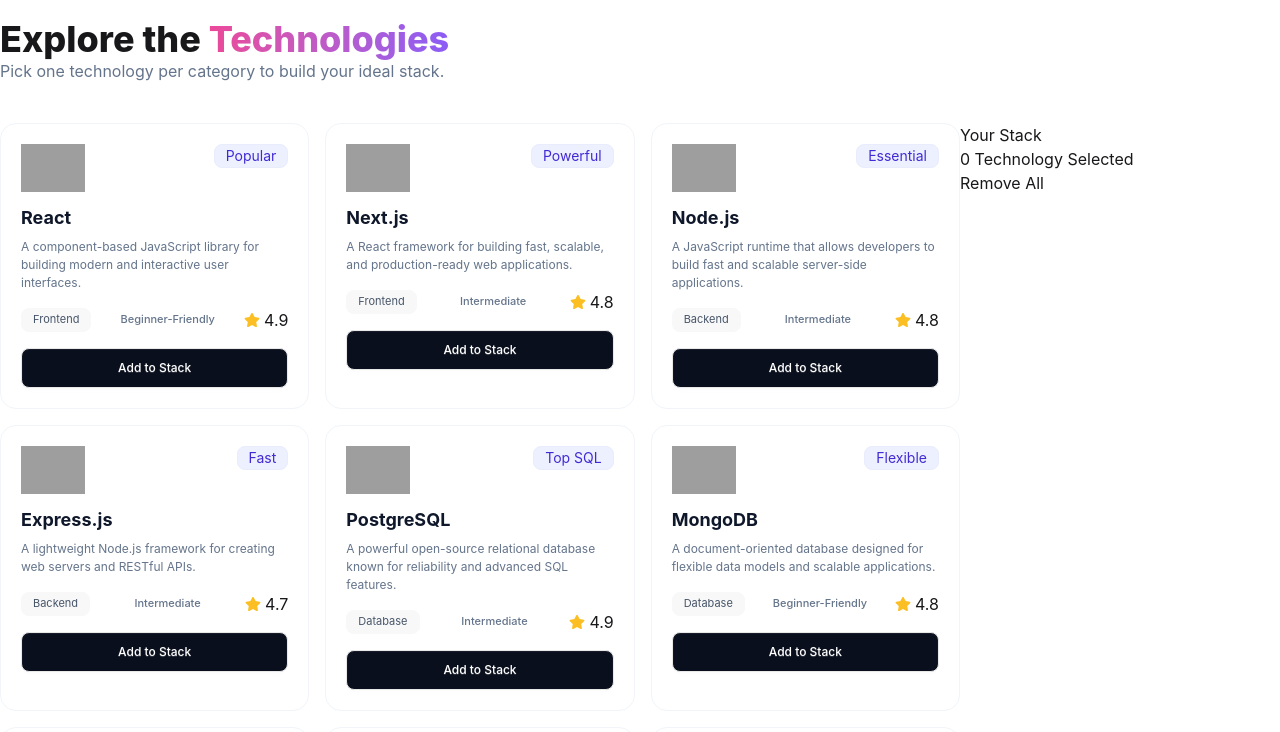
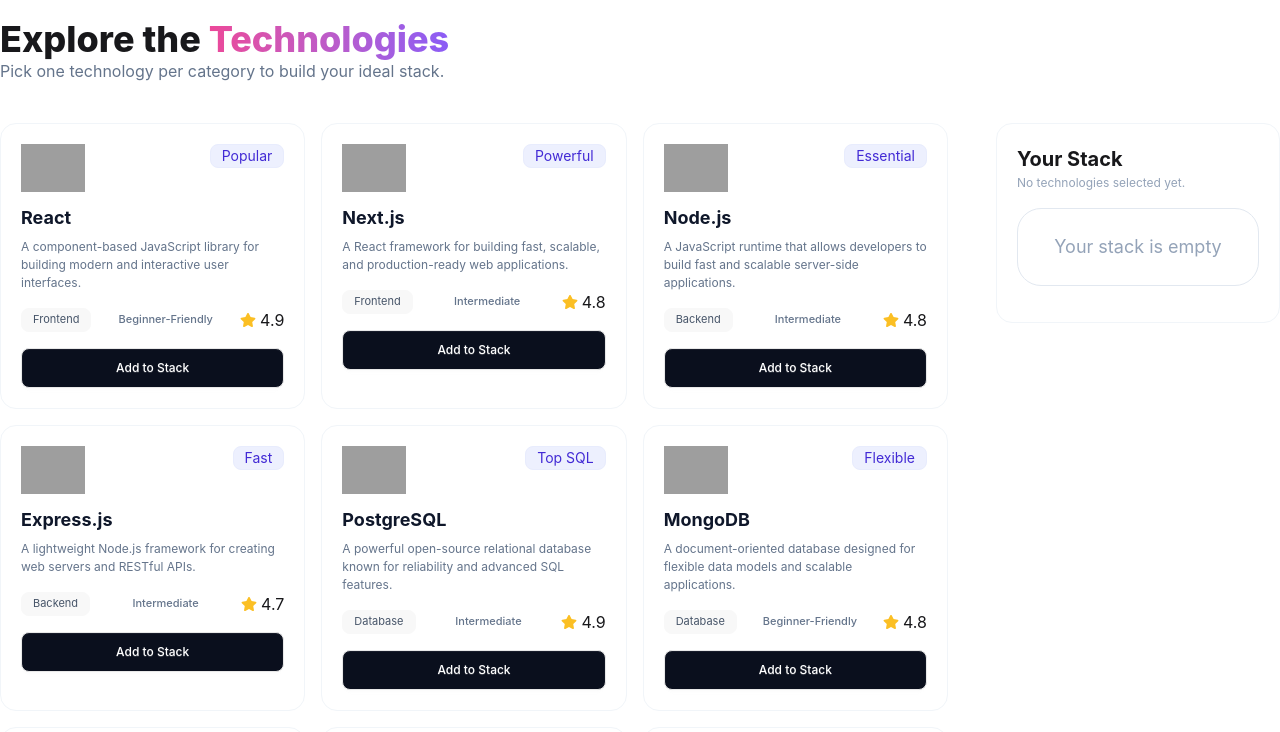
Before and after one commit to Ozayer-Coder/Assignment-5, a React (Vite) app: page / in a window 1280 px wide. Shown: the part 720-1452 px from the top of the page. Built offline with nearby package versions, Linux system fonts and the light colour scheme; grey boxes are pictures that could not be loaded.

Commit message:
Your Stack card created

```diff
--- a/src/components/Technologies.tsx
+++ b/src/components/Technologies.tsx
@@ -44,7 +44,7 @@
           Pick one technology per category to build your ideal stack.
         </p>
       </div>
-      <div className="grid grid-cols-12">
+      <div className="grid grid-cols-12 gap-12">
         <div className="col-span-9">
           <AvilableTechnologies
             technologies={technologies}
--- a/src/components/YourStack.tsx
+++ b/src/components/YourStack.tsx
@@ -1,35 +1,21 @@
-import { RxCross2 } from "react-icons/rx";
 import type { ITechnology } from "../types/technology";
+import YoursStackCard from "./YoursStackCard";
 
 interface IYourStackProps {
   selected: ITechnology[];
 }
 const YourStack = ({ selected }: IYourStackProps) => {
   return (
-    <div>
-      <div>
-        <h2>Your Stack</h2>
-        <p>{selected.length} Technology Selected</p>
-        <div>
-          {selected.map((selectedItem) => {
-            return (
-              <div className="flex justify-between items-center">
-                <div className="flex items-center gap-4">
-                  <img src={selectedItem.icon} alt="" className="max-h-12" />
-                  <div className="flex flex-col">
-                    <h3 className="text-[10px] font-bold">{selectedItem.name}</h3>
-                    <p className="text-[6px] font-bold text-[#94A3B8]">{selectedItem.category}</p>
-                  </div>
-                </div>
-                <button>
-                  <RxCross2 className="text-gray-500" />
-                </button>
-              </div>
-            );
-          })}
-        </div>
-        <button>Remove All</button>
-      </div>
+    <div className="border border-[#F1F5F9] rounded-2xl p-5">
+      <h2 className="text-[20px] font-bold">Your Stack</h2>
+      <p className="text-[12px] text-[#94A3B8]">
+
+        {selected.length === 0
+          ? "No technologies selected yet."
+          : `${selected.length} Technology Selected`}
+
+      </p>
+      <YoursStackCard selected={selected}></YoursStackCard>
     </div>
   );
 };
--- /dev/null
+++ b/src/components/YoursStackCard.tsx
@@ -0,0 +1,43 @@
+import { RxCross2 } from "react-icons/rx";
+import type { ITechnology } from "../types/technology";
+interface IYousrStackCard {
+  selected: ITechnology[];
+}
+const YoursStackCard = ({ selected }: IYousrStackCard) => {
+  if (selected.length === 0) {
+    return (
+      <div className="p-6 flex justify-center items-center border border-[#E2E8F0] rounded-3xl my-4 ">
+        <h4 className="text-lg text-[#94A3B8]">Your stack is empty</h4>
+      </div>
+    );
+  }
+  return (
+    <div className="flex flex-col gap-1">
+      <div className="my-1 flex flex-col gap-2">
+        {selected.map((selectedItem) => {
+          return (
+            <div className="flex justify-between items-center border rounded-2xl border-[#E2E8F0] p-2.5">
+              <div className="flex items-center gap-4">
+                <img src={selectedItem.icon} alt="" className="max-h-12" />
+                <div className="flex flex-col">
+                  <h3 className="text-[16px] font-bold">{selectedItem.name}</h3>
+                  <p className="text-[10px] font-bold text-[#94A3B8]">
+                    {selectedItem.category}
+                  </p>
+                </div>
+              </div>
+              <button className="cursor-pointer btn ">
+                <RxCross2 className="text-gray-500" />
+              </button>
+            </div>
+          );
+        })}
+      </div>
+      <button className="my-10 border-[0.5px] rounded-lg border-[#ED8C85] text-[20px] font-semibold py-2 text-[#D82C20] btn">
+        Remove All
+      </button>
+    </div>
+  );
+};
+
+export default YoursStackCard;
```
